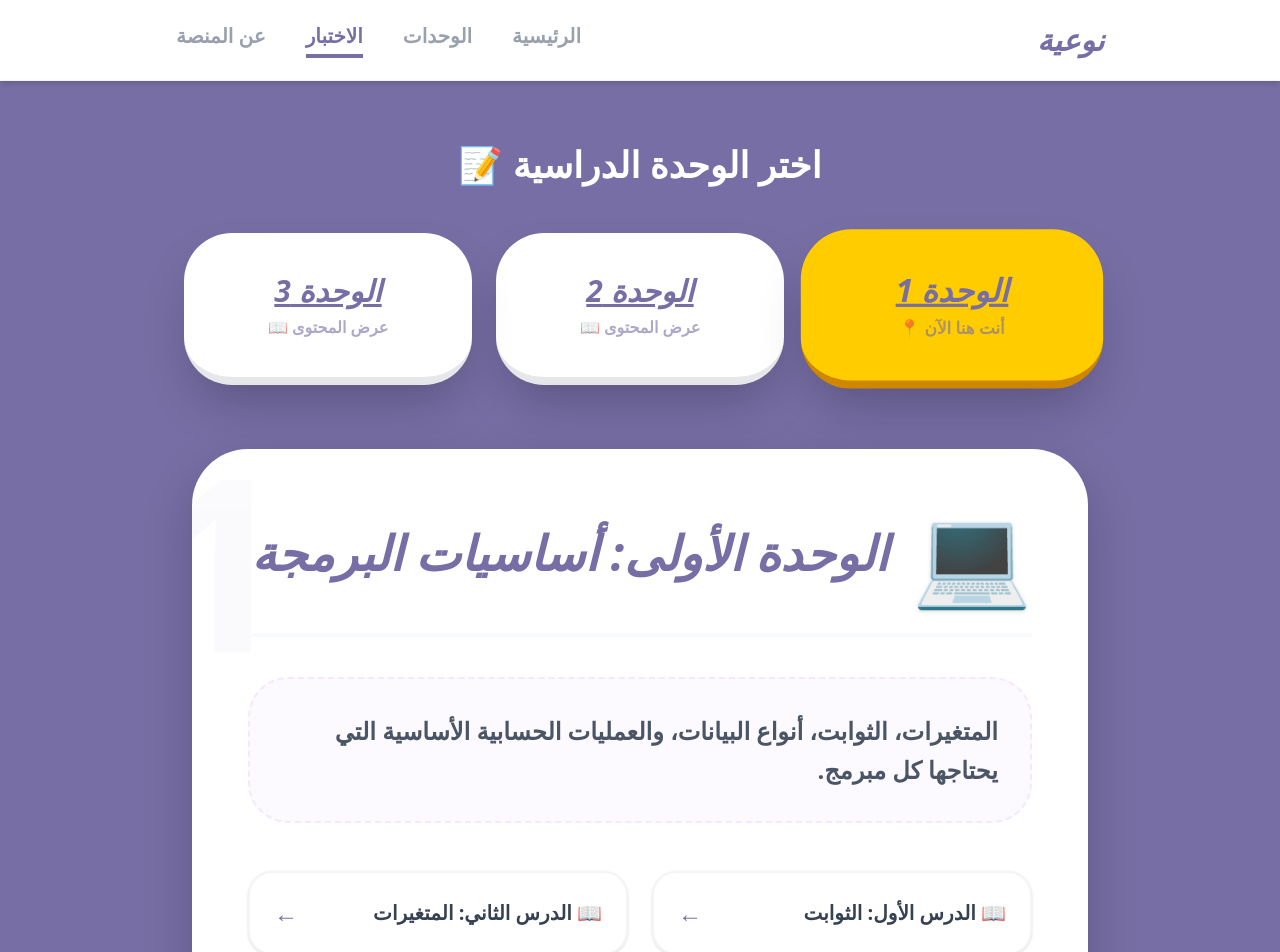
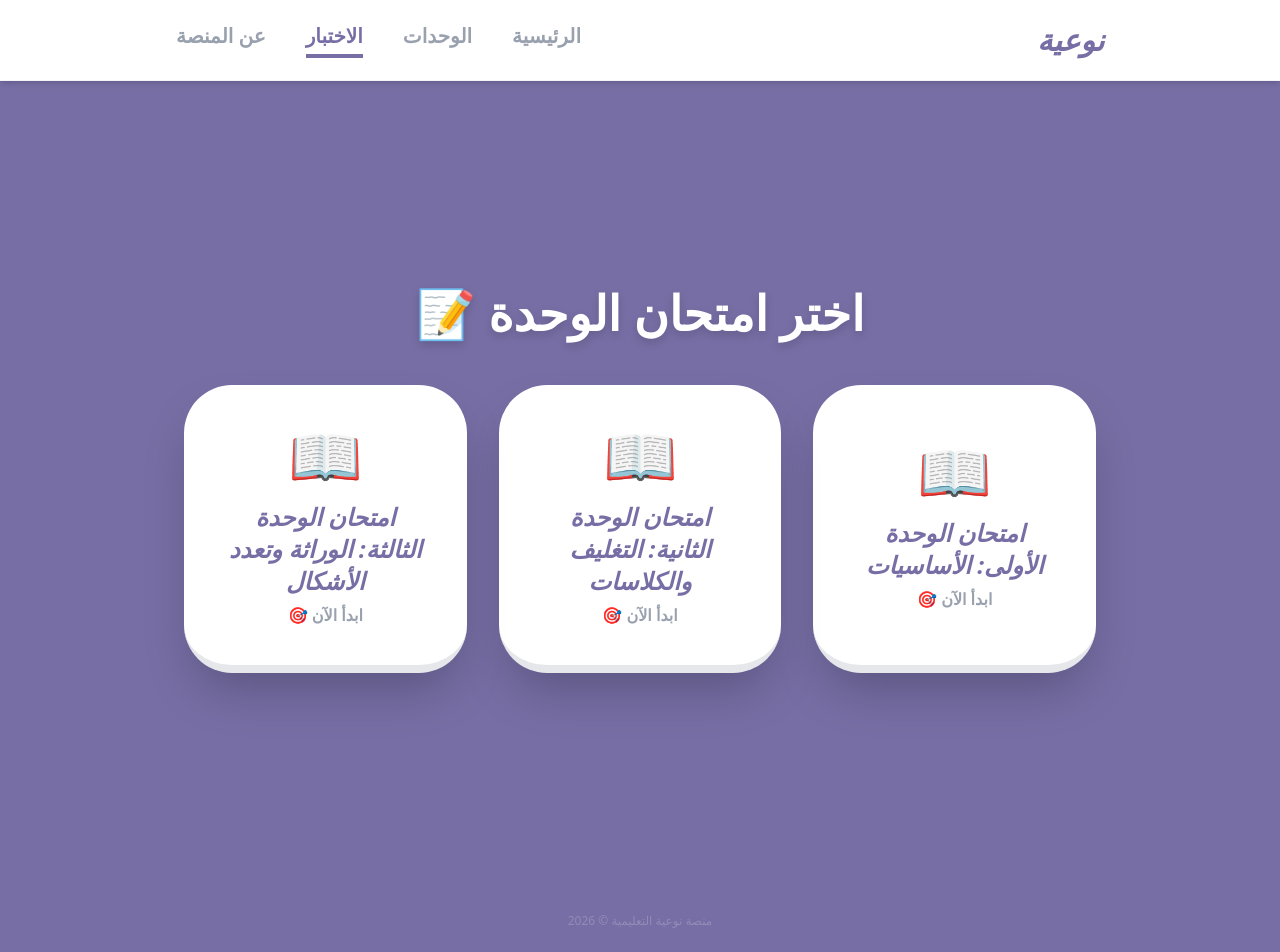
Before and after one commit to zezo34/naw3ya-app, a Next.js app: page /exam in a window 1280 px wide. Shown: the top 952 px of the page. Built offline with nearby package versions, Linux system fonts and the light colour scheme.

Commit message:
update 5

```diff
--- a/src/app/exam/page.jsx
+++ b/src/app/exam/page.jsx
@@ -1,115 +1,178 @@
 "use client";
-import { useState } from "react";
+
+export const dynamic = "force-dynamic";
+
+import { useState, useEffect, Suspense } from "react"; // ضفنا Suspense و useEffect
+import { useSearchParams } from "next/navigation"; // عشان نعرف رقم الوحدة من الرابط
 import Link from "next/link";
 
-export default function UnitsPage() {
-  // بنحدد الوحدة النشطة حالياً (default 1)
-  const [activeUnit, setActiveUnit] = useState(1);
+function ExamContent() {
+  const searchParams = useSearchParams();
+  const unitFromUrl = searchParams.get("unit"); // بيجيب الرقم من الرابط ?unit=1
 
-  const units = {
+  const [selectedExam, setSelectedExam] = useState(null);
+  const [currentQuestion, setCurrentQuestion] = useState(0);
+  const [selectedOptions, setSelectedOptions] = useState({});
+  const [showResult, setShowResult] = useState(false);
+
+  // تحديث الامتحان المختار بناءً على الرابط
+  useEffect(() => {
+    if (unitFromUrl && allExams[unitFromUrl]) {
+      setSelectedExam(unitFromUrl);
+    }
+  }, [unitFromUrl]);
+
+  const allExams = {
     1: {
-      title: "الوحدة الأولى: أساسيات البرمجة",
-      icon: "💻",
-      description: "المتغيرات، الثوابت، أنواع البيانات، والعمليات الحسابية الأساسية التي يحتاجها كل مبرمج.",
-      lessons: [
-        { name: "الدرس الأول: الثوابت", path: "/unit1/lesson1" },
-        { name: "الدرس الثاني: المتغيرات", path: "/unit1/lesson2" },
+      title: "امتحان الوحدة الأولى: الأساسيات",
+      questions: [
+        { q: "ما هو التعريف الصحيح للثوابت في البرمجة؟", options: ["قيم تتغير أثناء التنفيذ", "قيم تبقى ثابتة ولا تتغير", "أماكن تتغير قيمتها", "دوال رياضية"], answer: 1 },
+        { q: "أي مما يلي يعتبر اسم متغير صحيح؟", options: ["5Score", "User Name", "total_2", "first-name"], answer: 2 },
+        { q: "المتغير يحجز مساحة تخزينية في الذاكرة المؤقتة (RAM).", options: ["صح", "خطأ"], answer: 0 },
+        { q: "لتخزين اسم المستخدم نستخدم نوع البيانات:", options: ["Integer", "Boolean", "String", "Double"], answer: 2 },
+        { q: "الثابت النصي يوضع بين علامتي اقتباس \" \".", options: ["صح", "خطأ"], answer: 0 },
+        { q: "أي قيمة تمثل ثابتاً عدداً صحيحاً؟", options: ["27.5", "100", "\"100\"", "0.5"], answer: 1 },
+        { q: "تغيير قيمة الثابت أثناء التشغيل يسبب خطأ (Error).", options: ["صح", "خطأ"], answer: 0 },
+        { q: "الأسية تستخدم لتمثيل الأرقام الكبيرة جداً أو الصغيرة جداً.", options: ["صح", "خطأ"], answer: 0 },
+        { q: "عند تخزين قيمة جديدة في متغير، القيمة القديمة تمسح.", options: ["صح", "خطأ"], answer: 0 },
+        { q: "ماذا تمثل الصيغة 23E-2؟", options: ["23 × 10²", "23 × 10⁻²", "23 ÷ 2", "23 + 2"], answer: 1 },
       ]
     },
     2: {
-      title: "الوحدة الثانية: الكلاسات والكائنات",
-      icon: "🏗️",
-      description: "مفاهيم الـ OOP الأساسية مثل الكلاس، الكائن، وعملية التغليف لحماية البيانات.",
-      lessons: [
-        { name: "الدرس الأول: الكلاس والكائن", path: "/unit2/lesson1" },
-        { name: "الدرس الثاني: التغليف (Encapsulation)", path: "/unit2/lesson2" },
+      title: "امتحان الوحدة الثانية: التغليف والكلاسات",
+      questions: [
+        { q: "ما هو الكائن (Object) في البرمجة؟", options: ["دالة برمجية", "وحدة بناء مشتقة من الـ Class", "نوع بيانات رقمي", "ملف نصي"], answer: 1 },
+        { q: "مفهوم إخفاء البيانات وحمايتها داخل الكائن يسمى:", options: ["Inheritance", "Encapsulation", "Polymorphism", "Abstraction"], answer: 1 },
+        { q: "الـ Class يعتبر مخطط (Blueprint) يتم إنشاء الكائنات بناءً عليه.", options: ["صح", "خطأ"], answer: 0 },
+        { q: "الـ Private member يمكن الوصول إليه من خارج الـ Class.", options: ["صح", "خطأ"], answer: 1 },
+        { q: "ما هو الـ Constructor؟", options: ["دالة تمسح الكائن", "دالة تنفذ تلقائياً عند إنشاء الكائن", "متغير نصي", "نوع من أنواع الـ Loop"], answer: 1 },
+        { q: "الـ Static Method يمكن استدعاؤها بدون إنشاء كائن.", options: ["صح", "خطأ"], answer: 0 },
+        { q: "أي من هذه لغات تدعم الـ OOP بشكل كامل؟", options: ["C++", "HTML", "CSS", "SQL"], answer: 0 },
+        { q: "الهدف الأساسي من الـ Encapsulation هو حماية البيانات.", options: ["صح", "خطأ"], answer: 0 },
+        { q: "يمكن إنشاء أكثر من Object من نفس الـ Class.", options: ["صح", "خطأ"], answer: 0 },
+        { q: "الـ Property تستخدم للتحكم في قراءة وكتابة المتغيرات (Get/Set).", options: ["صح", "خطأ"], answer: 0 },
       ]
     },
     3: {
-      title: "الوحدة الثالثة: الوراثة وتعدد الأشكال",
-      icon: "🧬",
-      description: "تطوير الكود باستخدام الوراثة وفهم تعدد الأشكال لجعل الكود أكتر مرونة.",
-      lessons: [
-        { name: "الدرس الأول: الوراثة", path: "/unit3/lesson1" },
-        { name: "الدرس الثاني: تعدد الأشكال", path: "/unit3/lesson2" },
+      title: "امتحان الوحدة الثالثة: الوراثة وتعدد الأشكال",
+      questions: [
+        { q: "الوراثة (Inheritance) تسمح لـ Class بوراثة صفات من Class آخر.", options: ["صح", "خطأ"], answer: 0 },
+        { q: "تعدد الأشكال (Polymorphism) يعني أن الدالة تأخذ أكثر من صورة.", options: ["صح", "خطأ"], answer: 0 },
+        { q: "العلاقة 'is-a' تشير إلى مفهوم الوراثة.", options: ["صح", "خطأ"], answer: 0 },
+        { q: "الكلمة المحجوزة المستخدمة للوراثة في C# هي:", options: [":", "extends", "inherits", "base"], answer: 0 },
+        { q: "تستخدم كلمة virtual في الكلاس الأب للسماح للابن بتعديل الدالة.", options: ["صح", "خطأ"], answer: 0 },
+        { q: "تستخدم كلمة override في الكلاس الابن لتعديل دالة الأب.", options: ["صح", "خطأ"], answer: 0 },
+        { q: "الكلاس الذي يرث منه يسمى Base Class.", options: ["صح", "خطأ"], answer: 0 },
+        { q: "الوراثة تساعد في تقليل تكرار الكود (Code Reusability).", options: ["صح", "خطأ"], answer: 0 },
+        { q: "يمكن للابن الوصول لجميع الدوال الـ Private في الأب.", options: ["صح", "خطأ"], answer: 1 },
+        { q: "الـ Polymorphism يساعد في التعامل مع كائنات مختلفة بأمر واحد.", options: ["صح", "خطأ"], answer: 0 },
       ]
     }
   };
 
-  return (
-    <div dir="rtl" className="min-h-screen bg-[#776ea5] flex flex-col items-center p-6 text-white font-sans">
+  const currentQuestions = selectedExam ? allExams[selectedExam].questions : [];
 
-      {/* 1. أزرار التنقل العلوية (المنيو) */}
-      <h1 className="text-4xl font-black mb-12 mt-10">اختر الوحدة الدراسية 📝</h1>
+  const handleOptionSelect = (idx) => setSelectedOptions({ ...selectedOptions, [currentQuestion]: idx });
 
-      <div className="grid grid-cols-1 md:grid-cols-3 gap-6 w-full max-w-5xl mb-16">
-        {[1, 2, 3].map((num) => (
-          <button
-            key={num}
-            onClick={() => setActiveUnit(num)}
-            className={`p-10 rounded-[3rem] transition-all duration-300 shadow-2xl border-b-8 ${
-              activeUnit === num
-              ? "bg-[#ffcc00] text-[#776ea5] scale-105 border-yellow-600"
-              : "bg-white text-[#776ea5] border-gray-200 hover:scale-105"
-            }`}
-          >
-            <h2 className="text-3xl font-black italic underline">الوحدة {num}</h2>
-            <p className="mt-2 font-bold opacity-60">
-              {activeUnit === num ? "أنت هنا الآن 📍" : "عرض المحتوى 📖"}
-            </p>
-          </button>
-        ))}
+  const handleNext = () => {
+    if (currentQuestion < currentQuestions.length - 1) setCurrentQuestion(currentQuestion + 1);
+    else setShowResult(true);
+  };
+
+  const calculateScore = () => {
+    let score = 0;
+    currentQuestions.forEach((q, i) => { if (selectedOptions[i] === q.answer) score++; });
+    return score;
+  };
+
+  // شاشة اختيار الامتحان (لو مفيش رقم وحدة في الرابط)
+  if (!selectedExam) {
+    return (
+      <div dir="rtl" className="min-h-screen bg-[#776ea5] flex flex-col items-center justify-center p-6">
+        <h1 className="text-4xl md:text-5xl font-black text-white mb-12 drop-shadow-lg text-center">اختر امتحان الوحدة 📝</h1>
+        <div className="grid grid-cols-1 md:grid-cols-3 gap-8 w-full max-w-5xl">
+          {[1, 2, 3].map((num) => (
+            <button
+              key={num}
+              onClick={() => setSelectedExam(num)}
+              className="bg-white text-[#776ea5] p-10 rounded-[3rem] shadow-2xl hover:scale-105 transition-transform border-b-8 border-gray-200 group"
+            >
+              <span className="text-6xl block mb-4 group-hover:animate-bounce">📖</span>
+              <h2 className="text-2xl font-black italic">{allExams[num].title}</h2>
+              <p className="mt-2 font-bold text-gray-400">ابدأ الآن 🎯</p>
+            </button>
+          ))}
+        </div>
       </div>
+    );
+  }
 
-      {/* 2. عرض كارت الوحدة المختارة (الستايل الفخم) */}
-      <div className="w-full max-w-4xl animate-in fade-in zoom-in duration-500">
-        <div className="bg-white rounded-[3.5rem] p-10 md:p-14 shadow-[0_20px_50px_rgba(0,0,0,0.2)] border-b-[12px] border-gray-200 text-[#776ea5] relative overflow-hidden">
-
-          {/* خلفية جمالية خفيفة */}
-          <div className="absolute -top-10 -left-10 text-[15rem] opacity-[0.03] font-black pointer-events-none">
-            {activeUnit}
-          </div>
-
-          <div className="relative z-10">
-            <div className="flex items-center gap-6 mb-10 pb-8 border-b-4 border-gray-50">
-              <span className="text-7xl md:text-8xl drop-shadow-sm">{units[activeUnit].icon}</span>
-              <h2 className="text-3xl md:text-5xl font-black leading-tight italic">{units[activeUnit].title}</h2>
-            </div>
-
-            <p className="text-gray-600 font-bold text-xl md:text-2xl mb-12 leading-relaxed bg-purple-50/50 p-8 rounded-[2.5rem] border-2 border-dashed border-purple-100">
-              {units[activeUnit].description}
-            </p>
-
-            {/* قائمة الدروس */}
-            <div className="grid grid-cols-1 md:grid-cols-2 gap-6 mb-12">
-              {units[activeUnit].lessons.map((lesson, index) => (
-                <Link
-                  key={index}
-                  href={lesson.path}
-                  className="group bg-white p-6 rounded-3xl border-2 border-gray-100 hover:border-[#776ea5] hover:bg-purple-50 transition-all shadow-sm flex items-center justify-between"
-                >
-                  <span className="font-black text-xl text-gray-700 group-hover:text-[#776ea5]">
-                    📖 {lesson.name}
-                  </span>
-                  <span className="text-2xl group-hover:translate-x-[-10px] transition-transform">←</span>
-                </Link>
-              ))}
-            </div>
-
-            {/* زرار الامتحان المربوط */}
-            <div className="text-center pt-6">
-              <Link
-                href={`/exam?unit=${activeUnit}`}
-                className="inline-block w-full md:w-auto bg-[#ffcc00] text-[#776ea5] px-24 py-6 rounded-[3rem] font-black text-3xl shadow-[0_12px_0_0_#d4ac00] hover:translate-y-1 hover:shadow-[0_6px_0_0_#d4ac00] active:scale-95 transition-all drop-shadow-xl"
-              >
-                ابدأ التحدي 🎯
-              </Link>
-            </div>
+  // شاشة النتيجة
+  if (showResult) {
+    const finalScore = calculateScore();
+    return (
+      <div dir="rtl" className="min-h-screen bg-[#776ea5] flex items-center justify-center p-6 text-center">
+        <div className="bg-white rounded-[3rem] p-12 max-w-md w-full shadow-2xl border-b-8 border-gray-200">
+          <div className="text-7xl mb-6"> {finalScore >= (currentQuestions.length / 2) ? "🎉" : "💪"} </div>
+          <h2 className="text-3xl font-black text-[#776ea5] mb-2 text-center">انتهى الاختبار!</h2>
+          <p className="text-6xl font-black text-yellow-500 mb-8">{finalScore} / {currentQuestions.length}</p>
+          <div className="flex flex-col gap-4">
+            <button onClick={() => { setShowResult(false); setCurrentQuestion(0); setSelectedOptions({}); }} className="bg-[#776ea5] text-white py-4 rounded-2xl font-black text-xl shadow-lg active:translate-y-1 transition-all">إعادة المحاولة 🔄</button>
+            <Link href="/units" className="bg-gray-100 text-gray-600 py-4 rounded-2xl font-black text-xl hover:bg-gray-200 transition-all text-center">رجوع للدروس 📚</Link>
           </div>
         </div>
       </div>
+    );
+  }
 
-      <p className="mt-20 mb-10 font-bold opacity-30 italic">Developed by Gemini & Hero Developer</p>
+  // شاشة الأسئلة
+  return (
+    <div dir="rtl" className="min-h-screen bg-[#776ea5] flex flex-col items-center pt-20 p-6 font-sans">
+      <div className="max-w-3xl w-full">
+        <div className="w-full bg-white/20 h-4 rounded-full mb-8 overflow-hidden">
+          <div className="bg-yellow-400 h-full transition-all duration-500" style={{ width: `${((currentQuestion + 1) / currentQuestions.length) * 100}%` }}></div>
+        </div>
+
+        <div className="bg-white rounded-[2.5rem] p-8 md:p-12 shadow-2xl border-b-8 border-gray-200 relative">
+          <span className="absolute -top-6 right-8 bg-yellow-400 text-[#776ea5] px-6 py-2 rounded-full font-black shadow-md">سؤال {currentQuestion + 1} من {currentQuestions.length}</span>
+          <h1 className="text-xl font-bold text-gray-400 mb-4">{allExams[selectedExam].title}</h1>
+          <h2 className="text-2xl md:text-3xl font-black text-[#776ea5] mb-10 leading-tight">{currentQuestions[currentQuestion].q}</h2>
+
+          <div className="grid grid-cols-1 gap-4 text-center">
+            {currentQuestions[currentQuestion].options.map((op, i) => (
+              <button
+                key={i}
+                onClick={() => handleOptionSelect(i)}
+                className={`p-5 rounded-2xl text-right font-bold text-lg border-2 transition-all ${selectedOptions[currentQuestion] === i ? "border-[#776ea5] bg-purple-50 text-[#776ea5] ring-4 ring-purple-100" : "border-gray-100 hover:border-[#776ea5] hover:bg-gray-50 text-gray-700"}`}
+              >
+                <span className={`inline-block w-8 h-8 rounded-full ml-3 text-center leading-8 ${selectedOptions[currentQuestion] === i ? "bg-[#776ea5] text-white" : "bg-gray-100 text-gray-400"}`}>
+                  {String.fromCharCode(65 + i)}
+                </span>
+                {op}
+              </button>
+            ))}
+          </div>
+
+          <div className="mt-12 flex justify-end">
+            <button
+              onClick={handleNext}
+              disabled={selectedOptions[currentQuestion] === undefined}
+              className={`px-12 py-4 rounded-2xl font-black text-xl shadow-xl transition-all ${selectedOptions[currentQuestion] !== undefined ? "bg-yellow-400 text-[#776ea5] hover:scale-105 active:translate-y-1" : "bg-gray-200 text-gray-400 cursor-not-allowed"}`}
+            >
+              {currentQuestion === currentQuestions.length - 1 ? "إنهاء الاختبار ✅" : "السؤال التالي ←"}
+            </button>
+          </div>
+        </div>
+      </div>
     </div>
   );
 }
+
+// التصدير النهائي مع Suspense عشان Vercel
+export default function FinalExamPage() {
+  return (
+    <Suspense fallback={<div className="min-h-screen bg-[#776ea5] flex items-center justify-center text-white text-2xl font-bold italic">جاري تحميل الاختبار... 🚀</div>}>
+      <ExamContent />
+    </Suspense>
+  );
+}
```
